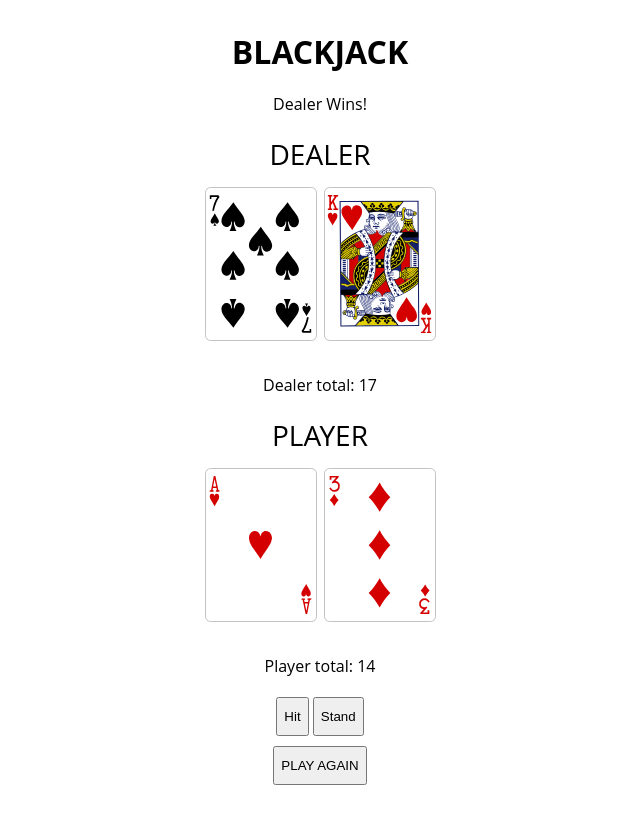
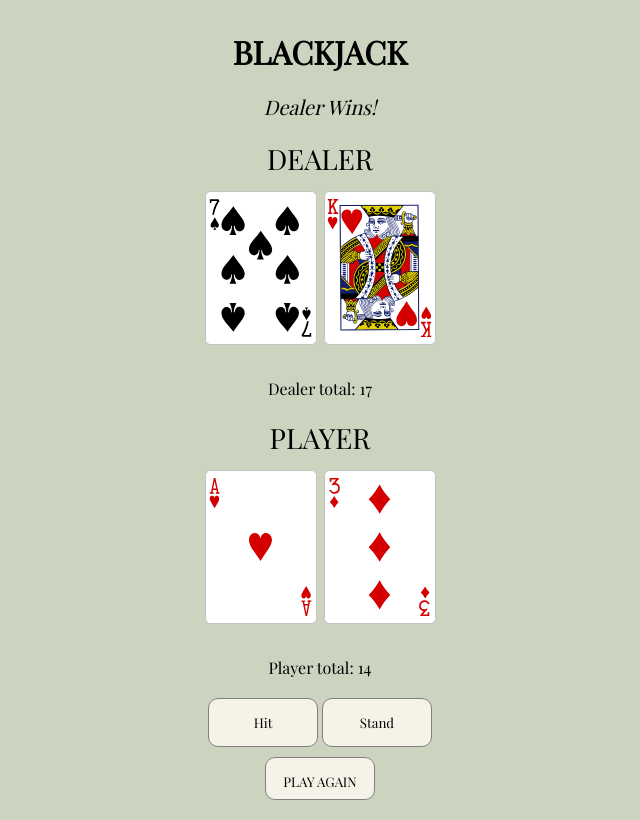
Before and after one commit to jkawashiri/blackjack, a plain HTML site: page index.html in a window 1280 px wide. Both pictures are taken after a click on the button "Stand". Shown: the whole page, without its empty margins (320-960 px from the left). Drawn offline with nearby package versions, Linux system fonts and the light colour scheme.

Commit message:
adds styling to buttons and changes background color and font

```diff
--- a/css/main.css
+++ b/css/main.css
@@ -7,7 +7,8 @@
 body {
     height: 100vh;
     margin: 0;
-    font-family: 'Open Sans', sans-serif;
+    font-family: 'Playfair Display', serif;
+    background-color: #CCD4BF;
     display: flex;
     justify-content: top;
     align-items: center;
@@ -36,3 +37,24 @@ header {
     justify-content: center;
     align-items: center;
 }
+
+#result {
+    font-style: italic;
+    font-size: 20px;
+}
+
+button {
+    font-family: 'Playfair Display', serif;
+    border-radius: 10px;
+    border: 1px solid grey;
+    background-color: #f5f3e7;
+    padding: 15px;
+    min-height: 30px;
+    min-width: 110px;
+}
+
+button:hover {
+    background-color: #424b54;
+    color: white;
+    transition: 0.5s;
+}
--- a/index.html
+++ b/index.html
@@ -7,6 +7,9 @@
     <link href="css/card-library/css/cardstarter.min.css" rel="stylesheet">
     <link rel="stylesheet" href="css/main.css">
     <script defer src="js/main.js"></script>
+    <link rel="preconnect" href="https://fonts.googleapis.com">
+    <link rel="preconnect" href="https://fonts.gstatic.com" crossorigin>
+    <link href="https://fonts.googleapis.com/css2?family=Playfair+Display&display=swap" rel="stylesheet">
 </head>
 <body>
     <header>BLACKJACK</header>
```
